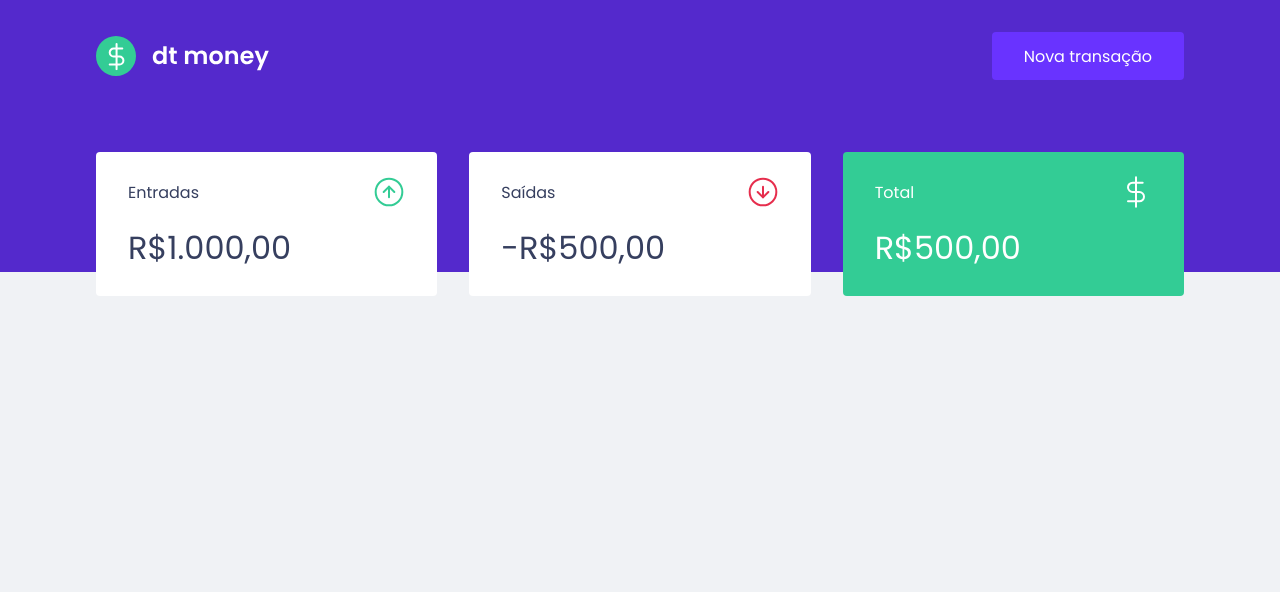
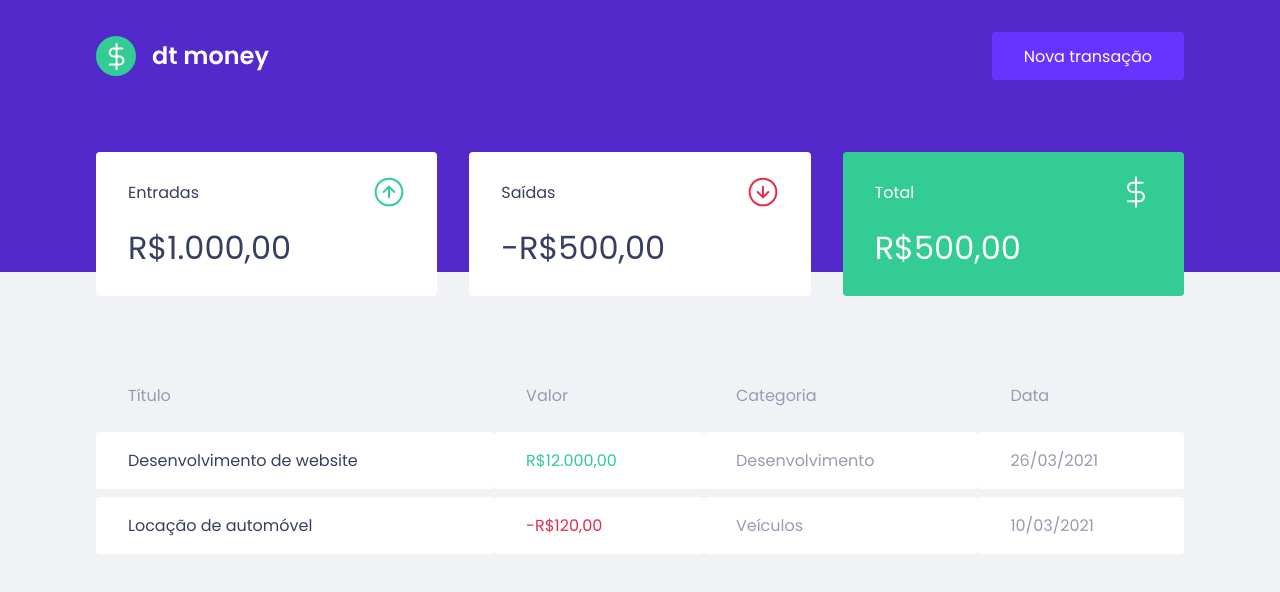
Before and after one commit to Lucianobarretto/Ignite_reactjs_dtmoney, a React (Create React App) app: page / in a window 1280 px wide. Shown: the top 592 px of the page. Built offline with nearby package versions, Linux system fonts and the light colour scheme.

Commit message:
Componente: TransactionsTable (criando e estilizando)

```diff
--- a/src/components/Dashboard/index.tsx
+++ b/src/components/Dashboard/index.tsx
@@ -1,4 +1,5 @@
 import { Summary } from '../Summary'
+import { TransactionsTable } from '../TransactionsTable'
 
 import { Container } from './styles'
 
@@ -6,6 +7,7 @@
   return (
     <Container>
       <Summary />
+      <TransactionsTable />
     </Container>
   );
 }
--- /dev/null
+++ b/src/components/TransactionsTable/index.tsx
@@ -0,0 +1,33 @@
+import { Container } from "./styles";
+
+export function TransactionsTable() {
+  return (
+    <Container>
+      <table>
+        <thead>
+          <tr>
+            <th>Título</th>
+            <th>Valor</th>
+            <th>Categoria</th>
+            <th>Data</th>
+          </tr>
+        </thead>
+
+        <tbody>
+          <tr>
+            <td>Desenvolvimento de website</td>
+            <td className="deposit">R$12.000,00</td>
+            <td>Desenvolvimento</td>
+            <td>26/03/2021</td>
+          </tr>
+          <tr>
+            <td>Locação de automóvel</td>
+            <td className="withdraw">-R$120,00</td>
+            <td>Veículos</td>
+            <td>10/03/2021</td>
+          </tr>
+        </tbody>
+      </table>
+    </Container>
+  );
+}
--- /dev/null
+++ b/src/components/TransactionsTable/styles.ts
@@ -0,0 +1,38 @@
+import styled from "styled-components";
+
+export const Container = styled.div`
+  margin-top: 4rem;
+
+  table {
+    width: 100%;
+    border-spacing: 0 0.5rem;
+
+    th {
+      color: var(--text-body);
+      font-weight: 400;
+      padding: 1rem 2rem;
+      text-align: left;
+      line-height: 1.5rem;
+    }
+
+    td {
+      padding: 1rem 2rem;
+      border: 0;
+      background: var(--shape);
+      color: var(--text-body);
+      border-radius: 0.25rem;
+
+      &:first-child {
+        color: var(--text-title);
+      }
+
+      &.deposit {
+        color: var(--green);
+      }
+
+      &.withdraw {
+        color: var(--red);
+      }
+    }
+  }
+`;
```
